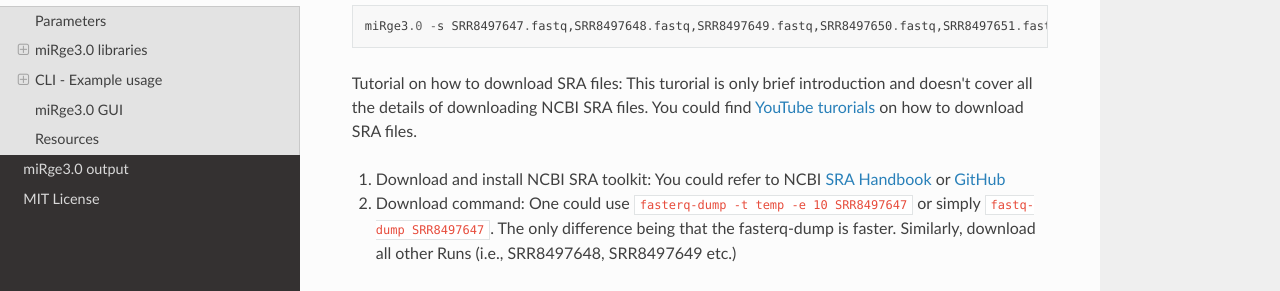
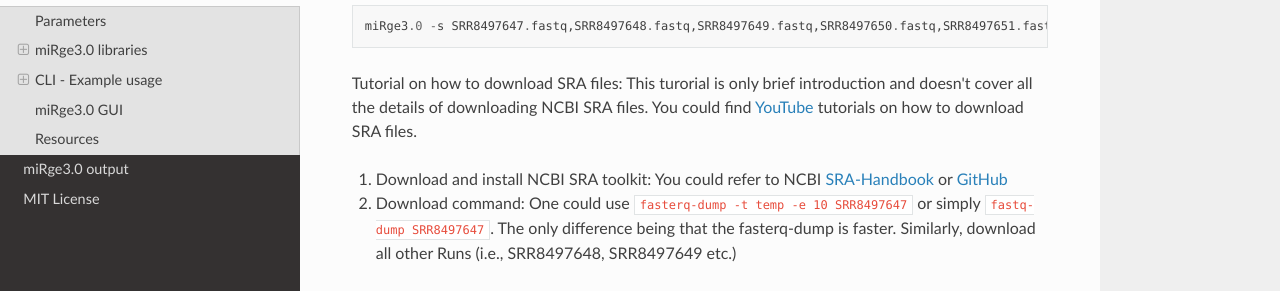
Before and after one commit to mhalushka/miRge3.0, a Sphinx documentation site: the page built from docs/source/quick_start.md, in a window 1280 px wide and 900 px high, scrolled down 6209 px. Shown: the part 160-451 px from the top of the window. Built offline with Sphinx 7.4.7 and the Read the Docs theme 2.0.0, drawn with Linux system fonts in a browser that asks for light colours.

Commit message:
Update quick_start.md

````diff
--- a/docs/source/quick_start.md
+++ b/docs/source/quick_start.md
@@ -275,8 +275,8 @@ miRge3.0 -s SRR8497647.fastq,SRR8497648.fastq,SRR8497649.fastq,SRR8497650.fastq,
 ```
 
 Tutorial on how to download SRA files:
-This turorial is only brief introduction and doesn't cover all the details of downloading NCBI SRA files. You could find [YouTube turorials](https://www.youtube.com/results?search_query=download+SRA+files) on how to download SRA files.
-1. Download and install NCBI SRA toolkit: You could refer to NCBI [SRA Handbook](https://www.ncbi.nlm.nih.gov/books/NBK242621/) or [GitHub](https://github.com/ncbi/sra-tools)
+This turorial is only brief introduction and doesn't cover all the details of downloading NCBI SRA files. You could find [YouTube](https://www.youtube.com/results?search_query=download+SRA+files) tutorials on how to download SRA files.
+1. Download and install NCBI SRA toolkit: You could refer to NCBI [SRA-Handbook](https://www.ncbi.nlm.nih.gov/books/NBK242621/) or [GitHub](https://github.com/ncbi/sra-tools)
 2. Download command:
 One could use `fasterq-dump -t temp -e 10 SRR8497647` or simply `fastq-dump SRR8497647`. The only difference being that the fasterq-dump is faster.
 Similarly, download all other Runs (i.e., SRR8497648, SRR8497649 etc.)
````
